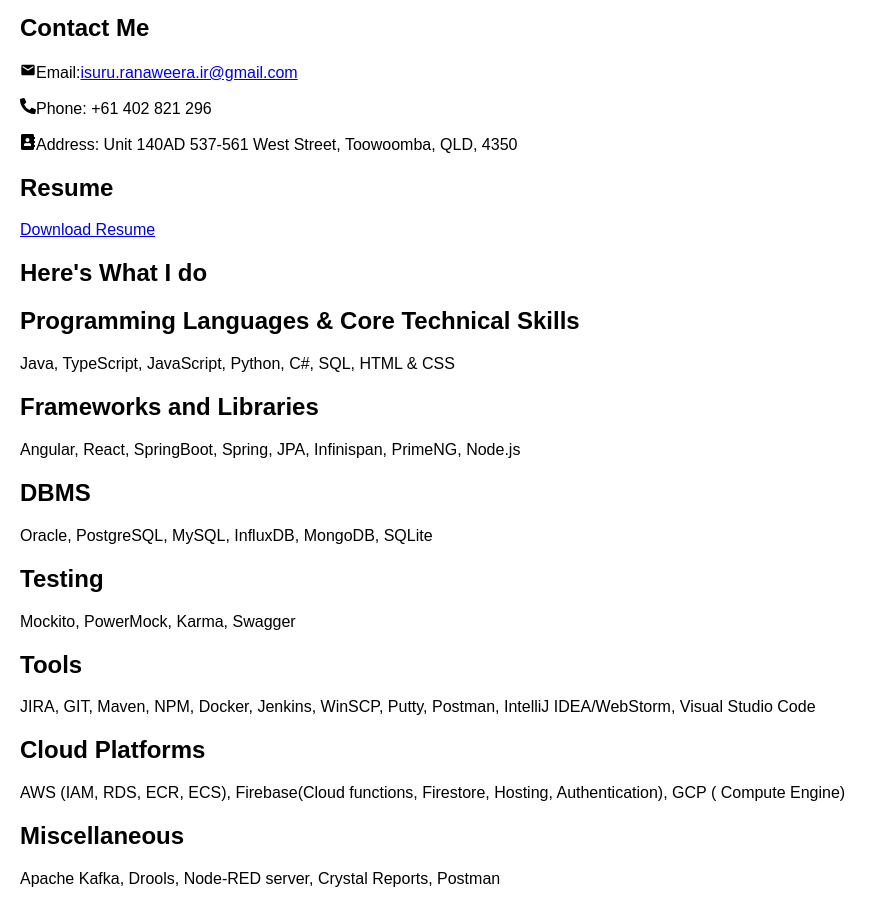
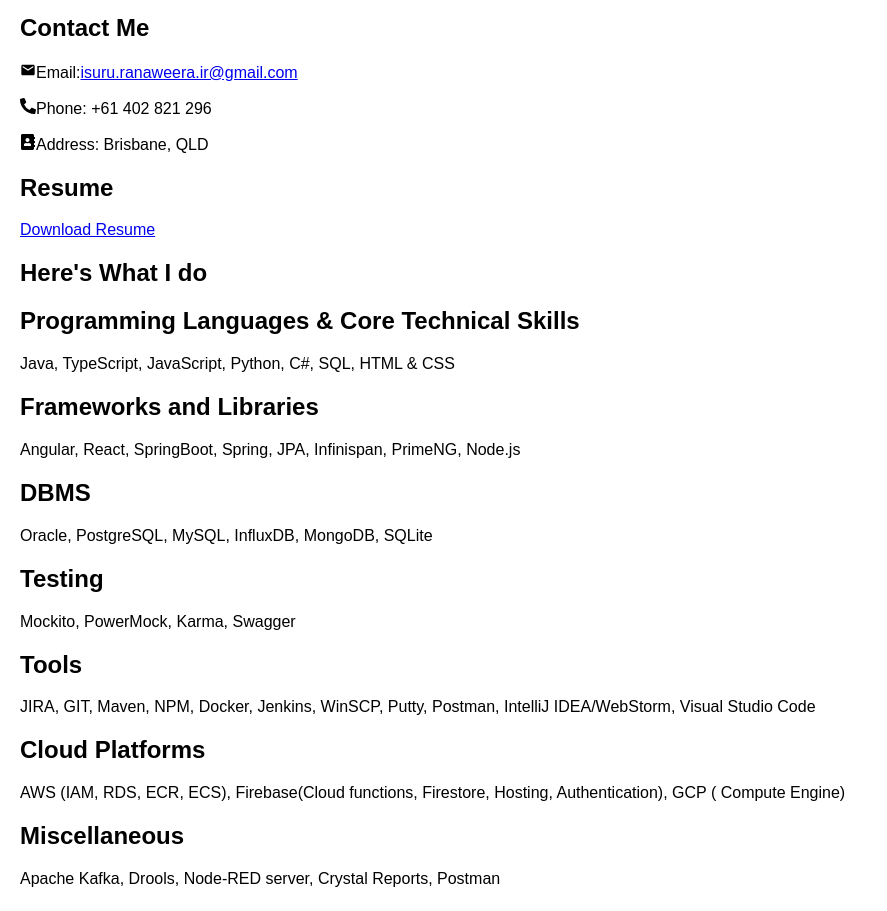
Before and after one commit to Isuru40/portfolio1.0, a React (Create React App) app: page /home in a window 1280 px wide. Shown: the part 1100-2011 px from the top of the page, without its empty margins (0-887 px from the left). Built offline with nearby package versions, Linux system fonts and the light colour scheme; the HTML template or start-up script is replaced by a standard one.

Commit message:
Address changes

```diff
--- a/src/components/About.js
+++ b/src/components/About.js
@@ -72,7 +72,8 @@
                         </p>
                         <p className="text-gray-800 dark:text-gray-200 flex items-center mb-2">
                             <FaAddressBook className="mr-2" />
-                            Address: <span className="ml-1">Unit 140AD 537-561 West Street, Toowoomba, QLD, 4350</span>
+                            Address: <span className="ml-1">Brisbane, QLD</span>
+                            {/* <span className="ml-1">Unit 140AD 537-561 West Street, Toowoomba, QLD, 4350</span> */}
                         </p>
 
                         <h2 className="text-black dark:text-white text-2xl font-bold mb-4">Resume</h2>
```
